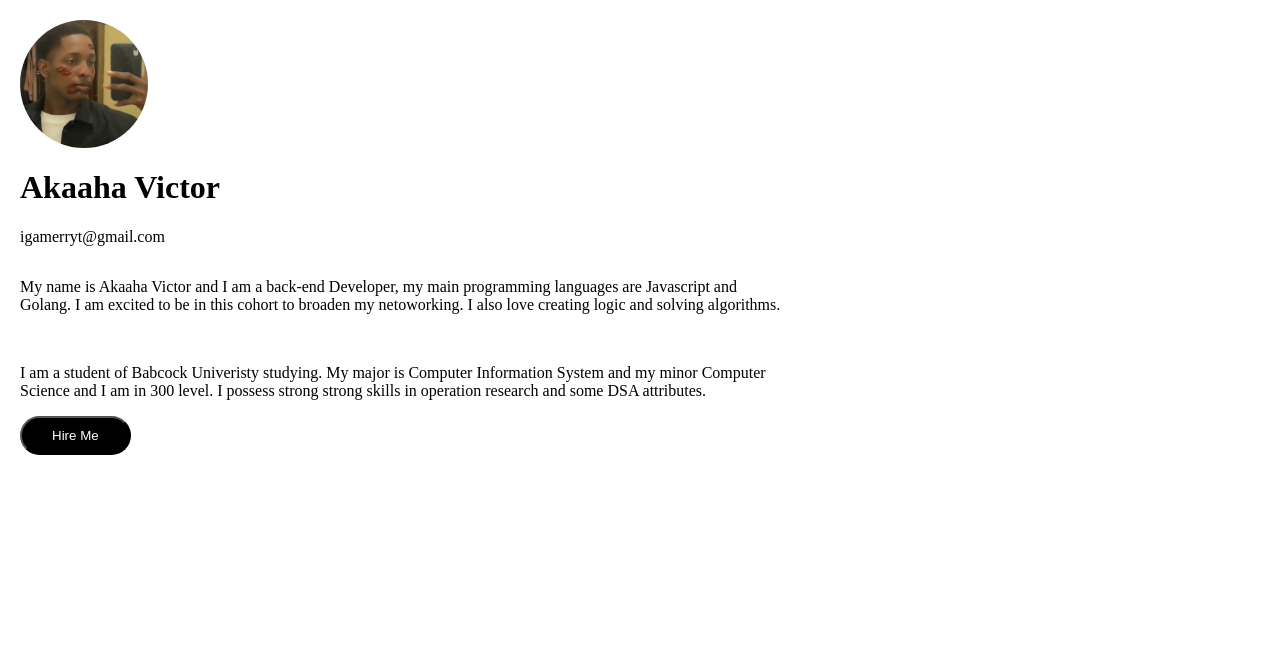
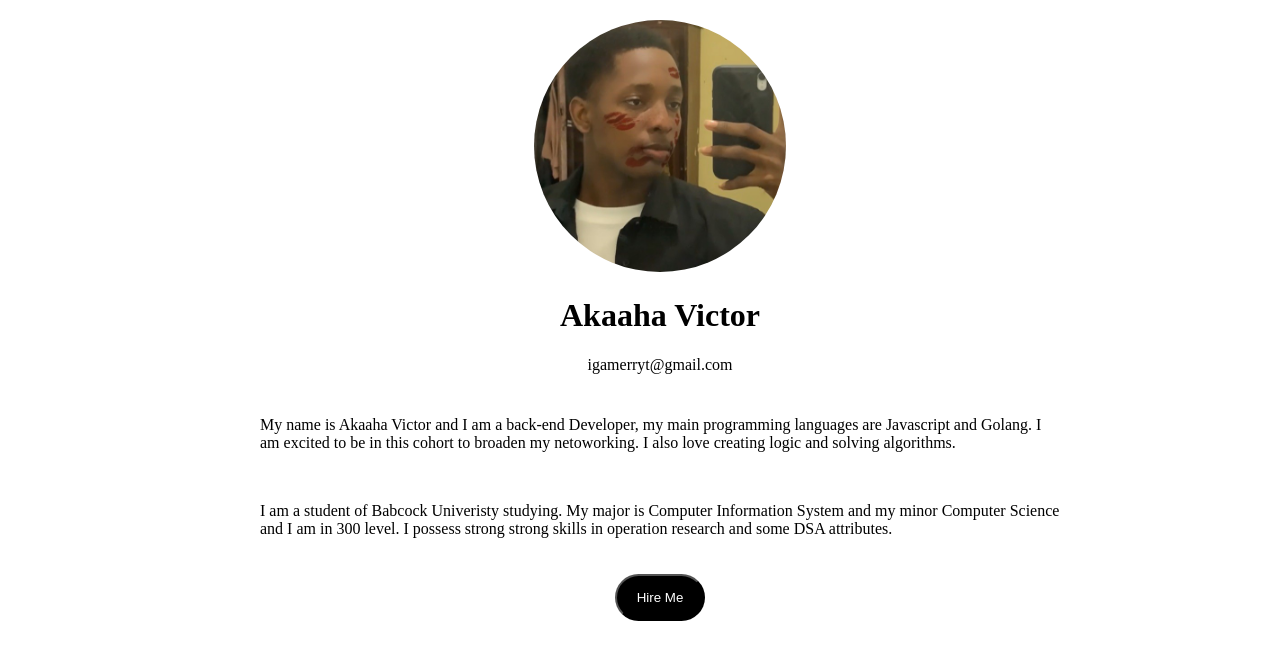
Before and after one commit to urizennnn/The-Projects, a plain HTML site: page index.html in a window 1280 px wide. Shown: the top 660 px of the page. Drawn offline with Linux system fonts and the light colour scheme.

Commit message:
assignment 2

```diff
--- a/index.html
+++ b/index.html
@@ -1,5 +1,6 @@
 <!DOCTYPE html>
 <html lang="en">
+
 <head>
 	<meta charset="UTF-8">
 	<meta name="viewport" content="width=device-width, initial-scale=1.0">
@@ -7,24 +8,30 @@
 	<link rel="stylesheet" href="./styles.css">
 
 </head>
+
 <body>
 	<div class="main">
 		<div class="introduction">
-	<img src="./images/me.jpg" >
+			<img src="./images/me.jpg">
 			<span class="intro">
 				<h1>Akaaha Victor</h1>
 				<p>igamerryt@gmail.com</p>
 			</span>
 		</div>
-<section class = "main">
-	<article >
-		<p>My name is Akaaha Victor and I am a back-end Developer, my main programming languages are Javascript and Golang. I am excited to be in this cohort to broaden my netoworking.
+		<section class="article">
+			<article>
+				<p>My name is Akaaha Victor and I am a back-end Developer, my main programming languages are Javascript
+					and Golang. I am excited to be in this cohort to broaden my netoworking.
 					I also love creating logic and solving algorithms.</p><br>
-		<p>I am a student of Babcock Univeristy studying. My major is Computer Information System and my minor Computer Science and I am in 300 level. I possess strong strong skills in operation research and some DSA attributes.</p>
-		<button > Hire Me </button>
+				<p>I am a student of Babcock Univeristy studying. My major is Computer Information System and my minor
+					Computer Science and I am in 300 level. I possess strong strong skills in operation research and
+					some DSA attributes.</p>
 			</article>
 
 		</section>
 	</div>
+	<button class="hire-me"> Hire Me </button>
+
 </body>
+
 </html>
--- a/styles.css
+++ b/styles.css
@@ -1,40 +1,37 @@
-button {
-	color:#FFFFFF;
-	border-radius:30px;
-	background-color:#000000;
-	padding:10px 30px 10px 30px;
 
-}
-/* body# */
-
-img {
-	border-radius:50%;
-	width:10%;
-
-}
-.intro  {
-	float: left;
-}
-
-body{
-	width:100%;
-	display:flex;
-	flex-direction:column;
+body {
+	width: 100%;
+	display: flex;
+	flex-direction: column;
+	align-items: center;
+	justify-content: center;
 	margin: 10px;
 	padding: 10px;
 }
+
 article {
-	width:60%;
+	width: 100%;
+	max-width: 800px;
+	margin: 10px;
+	padding: 10px;
+}
+
+img {
+	border-radius: 50%;
+	width: 30%;
+	margin-left: auto;
+	margin-right: auto;
+}
+.hire-me {
+	background-color:black;
+	color: white;
+	padding: 14px 20px;
+	cursor: pointer;
+	border-radius: 30px;
+	display: flex;
+	justify-content: center;
+	float: center;
 }
 .introduction {
-	display:flex;
-	flex-direction:column;
-	justify-content:flex-end;
-	width:100%;
-
+	text-align: center;
 }
-.intro {
-	width:25%;
-	text-align:left;
-
-}
```
Also changed, not shown: 1 other file. Lines whose indentation alone changed are shown as unchanged.
